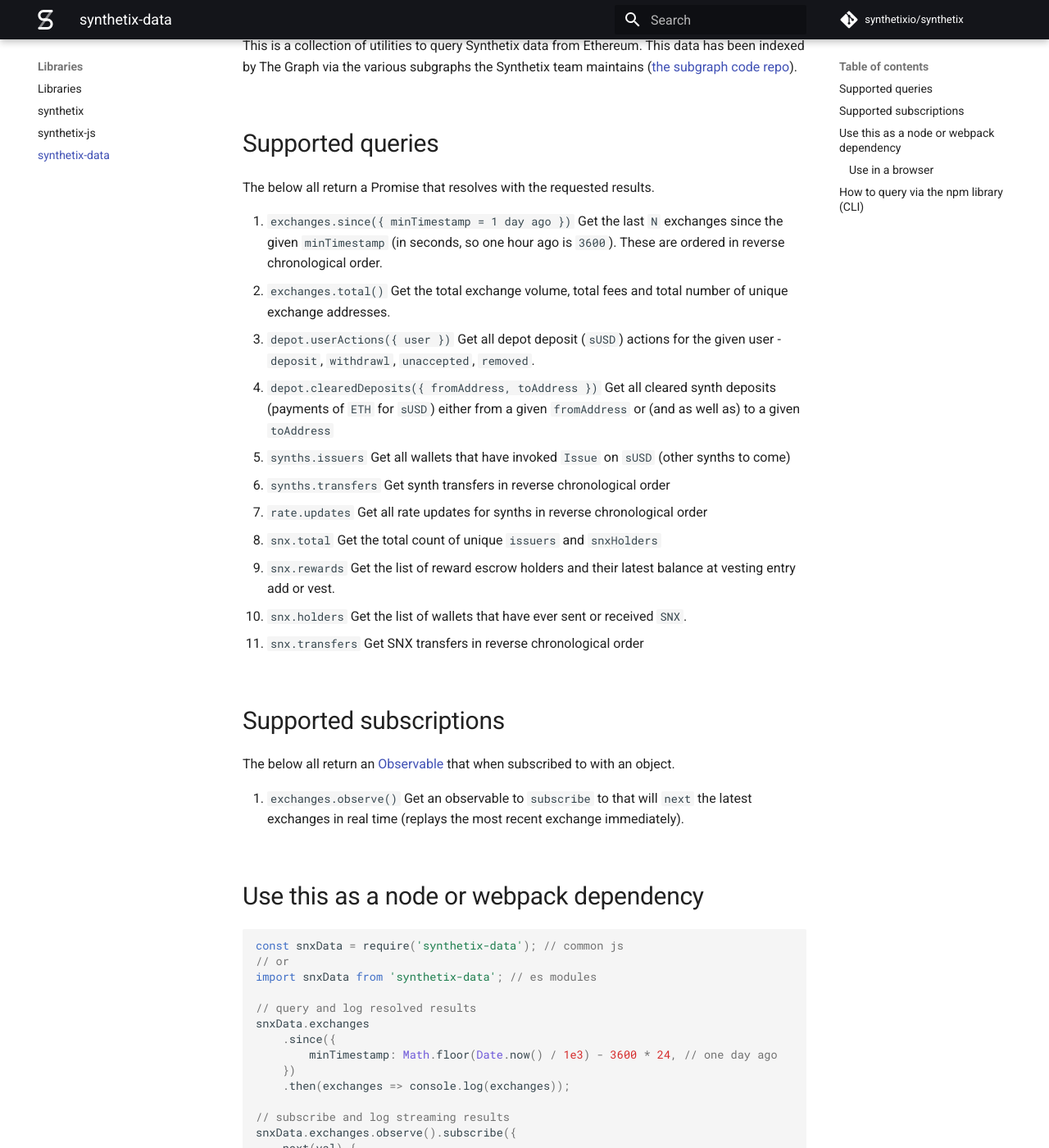
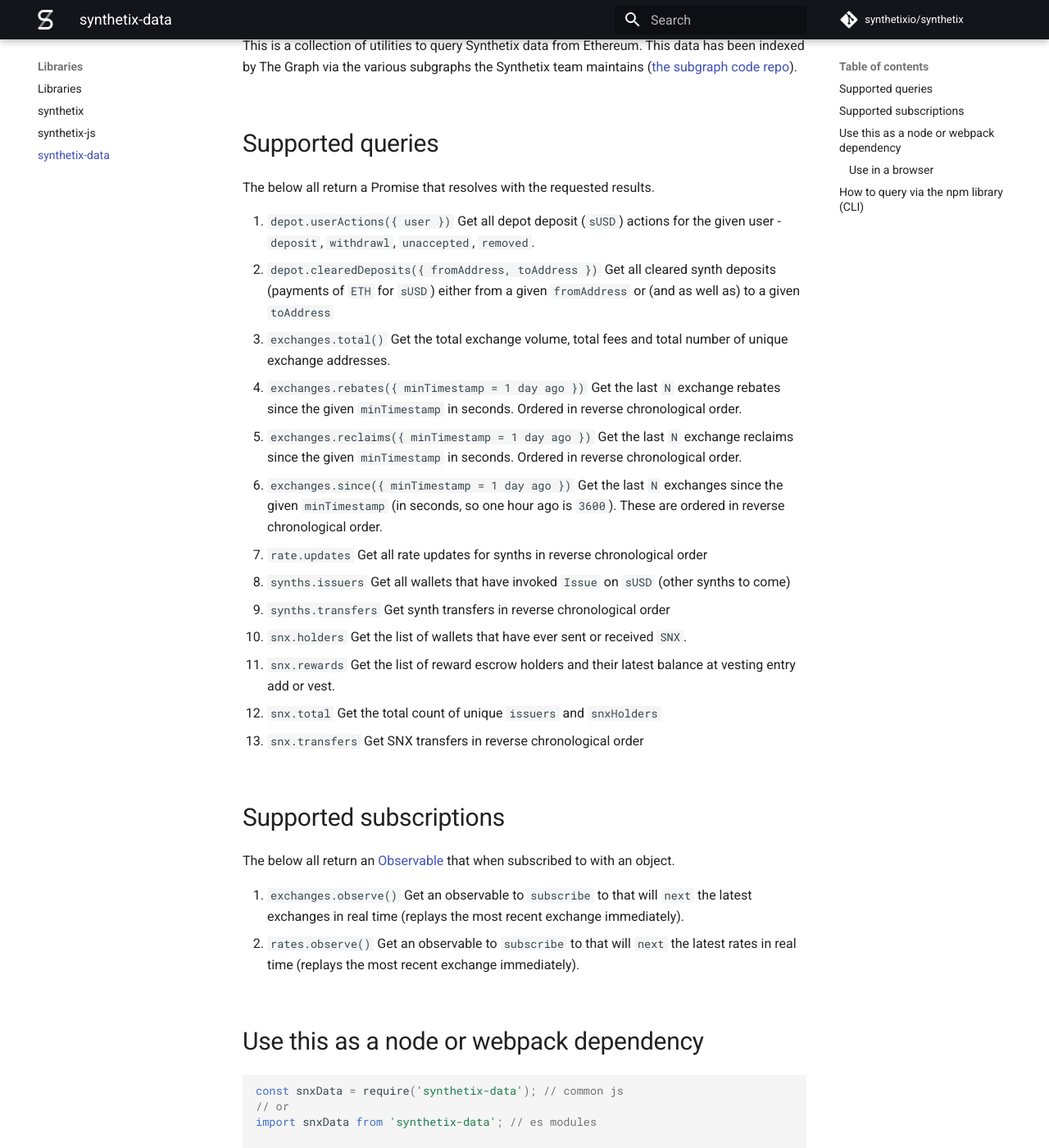
Before and after one commit to Synthetixio/synthetix-docs, an MkDocs documentation site: the page built from content/libraries/synthetix-data.md, in a window 1280 px wide and 1400 px high, scrolled down 364 px. Shown: the whole window at 82% size. Built offline with MkDocs 1.6.1 and Material for MkDocs 9.7.7, drawn with Linux system fonts in a browser that asks for light colours; comment, search, counter and statistics services are not loaded; grey boxes are pictures that could not be loaded.

Commit message:
Minor updates

```diff
--- a/content/libraries/synthetix-data.md
+++ b/content/libraries/synthetix-data.md
@@ -13,23 +13,26 @@ This is a collection of utilities to query Synthetix data from Ethereum. This da
 
 The below all return a Promise that resolves with the requested results.
 
-1. `exchanges.since({ minTimestamp = 1 day ago })` Get the last `N` exchanges since the given `minTimestamp` (in seconds, so one hour ago is `3600`). These are ordered in reverse chronological order.
-2. `exchanges.total()` Get the total exchange volume, total fees and total number of unique exchange addresses.
-3. `depot.userActions({ user })` Get all depot deposit (`sUSD`) actions for the given user - `deposit`, `withdrawl`, `unaccepted`, `removed`.
-4. `depot.clearedDeposits({ fromAddress, toAddress })` Get all cleared synth deposits (payments of `ETH` for `sUSD`) either from a given `fromAddress` or (and as well as) to a given `toAddress`
-5. `synths.issuers` Get all wallets that have invoked `Issue` on `sUSD` (other synths to come)
-6. `synths.transfers` Get synth transfers in reverse chronological order
+1. `depot.userActions({ user })` Get all depot deposit (`sUSD`) actions for the given user - `deposit`, `withdrawl`, `unaccepted`, `removed`.
+2. `depot.clearedDeposits({ fromAddress, toAddress })` Get all cleared synth deposits (payments of `ETH` for `sUSD`) either from a given `fromAddress` or (and as well as) to a given `toAddress`
+3. `exchanges.total()` Get the total exchange volume, total fees and total number of unique exchange addresses.
+4. `exchanges.rebates({ minTimestamp = 1 day ago })` Get the last `N` exchange rebates since the given `minTimestamp` in seconds. Ordered in reverse chronological order.
+5. `exchanges.reclaims({ minTimestamp = 1 day ago })` Get the last `N` exchange reclaims since the given `minTimestamp` in seconds. Ordered in reverse chronological order.
+6. `exchanges.since({ minTimestamp = 1 day ago })` Get the last `N` exchanges since the given `minTimestamp` (in seconds, so one hour ago is `3600`). These are ordered in reverse chronological order.
 7. `rate.updates` Get all rate updates for synths in reverse chronological order
-8. `snx.total` Get the total count of unique `issuers` and `snxHolders`
-9. `snx.rewards` Get the list of reward escrow holders and their latest balance at vesting entry add or vest.
+8. `synths.issuers` Get all wallets that have invoked `Issue` on `sUSD` (other synths to come)
+9. `synths.transfers` Get synth transfers in reverse chronological order
 10. `snx.holders` Get the list of wallets that have ever sent or received `SNX`.
-11. `snx.transfers` Get SNX transfers in reverse chronological order
+11. `snx.rewards` Get the list of reward escrow holders and their latest balance at vesting entry add or vest.
+12. `snx.total` Get the total count of unique `issuers` and `snxHolders`
+13. `snx.transfers` Get SNX transfers in reverse chronological order
 
 ## Supported subscriptions
 
 The below all return an [Observable](https://github.com/tc39/proposal-observable) that when subscribed to with an object.
 
 1. `exchanges.observe()` Get an observable to `subscribe` to that will `next` the latest exchanges in real time (replays the most recent exchange immediately).
+1. `rates.observe()` Get an observable to `subscribe` to that will `next` the latest rates in real time (replays the most recent exchange immediately).
 
 ## Use this as a node or webpack dependency
 
```
Also changed, not shown: content/addresses.md (line endings or trailing spaces), 1 other file.
